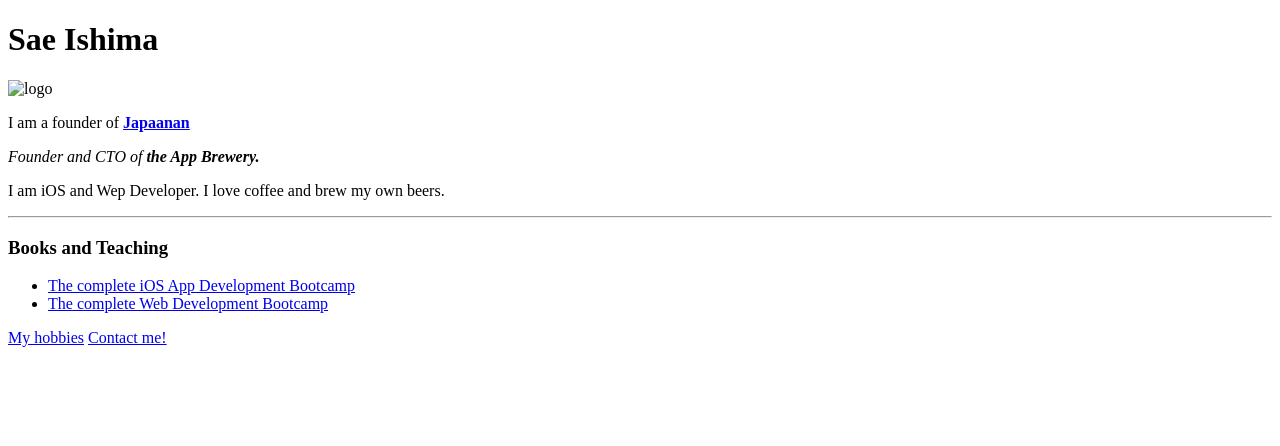
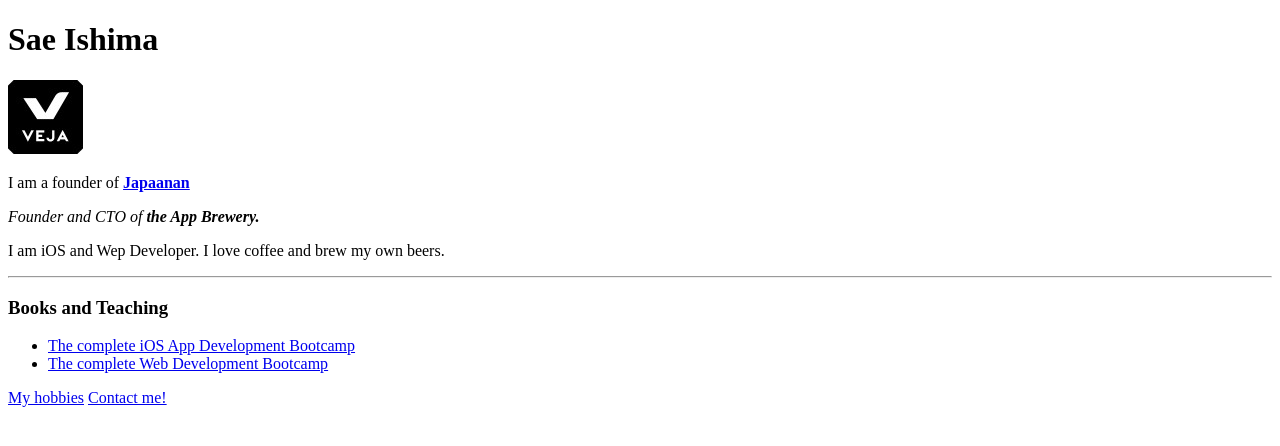
Before and after one commit to sae-i-s/cv, a plain HTML site: page index.html in a window 1280 px wide. Drawn offline with Linux system fonts and the light colour scheme.

Commit message:
Update index.html

```diff
--- a/index.html
+++ b/index.html
@@ -8,7 +8,7 @@
 
 <body>
   <h1>Sae Ishima</h1>
-  <img src="img/veja.jpg" alt="logo">
+  <img src="images/veja.jpg" alt="logo">
   <p>I am a founder of <strong><a href="#">Japaanan</a></strong></p>
   <p><em>Founder and CTO of <strong>the App Brewery.</strong></em></p>
   <p>I am iOS and Wep Developer. I love coffee and brew my own beers.</p>
```
